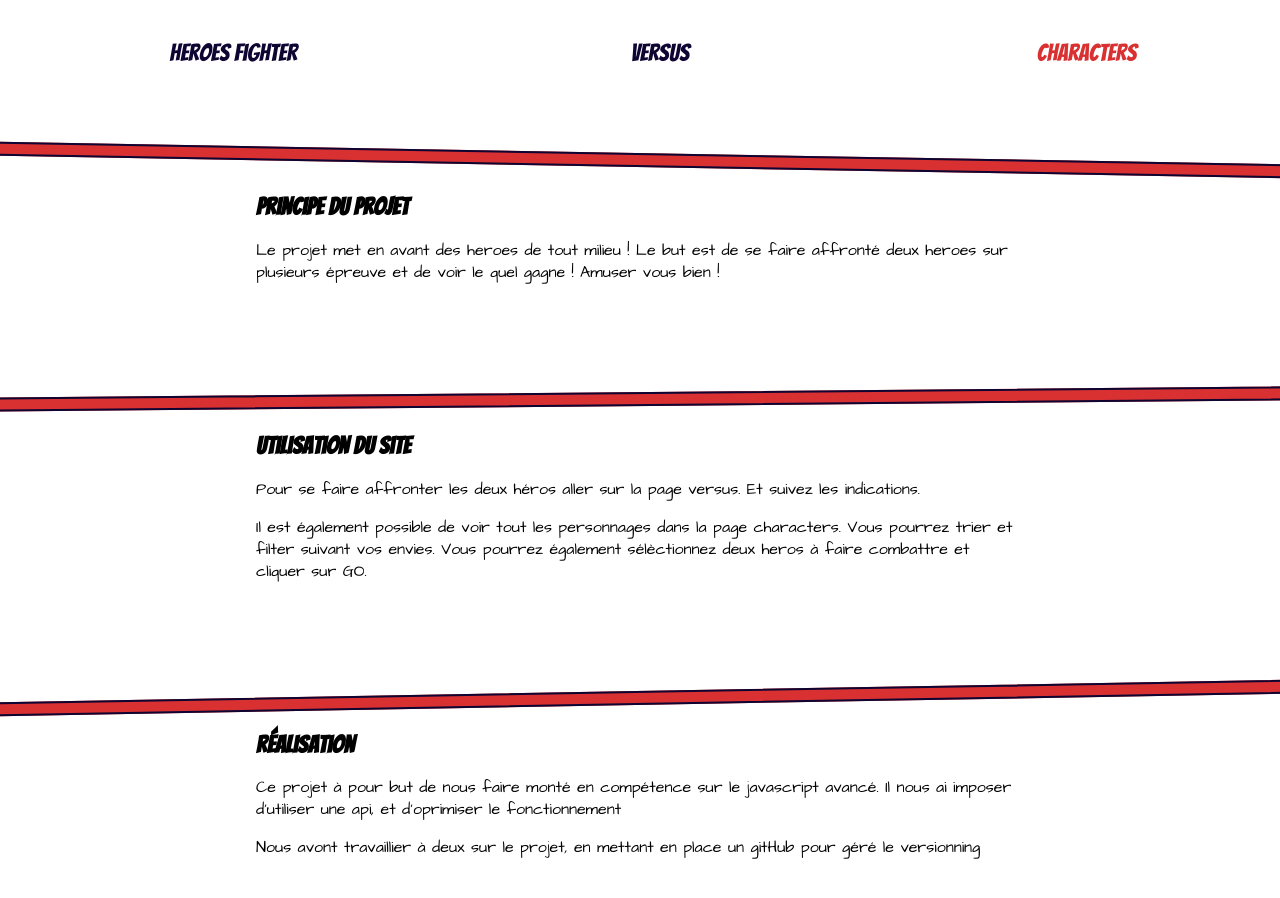
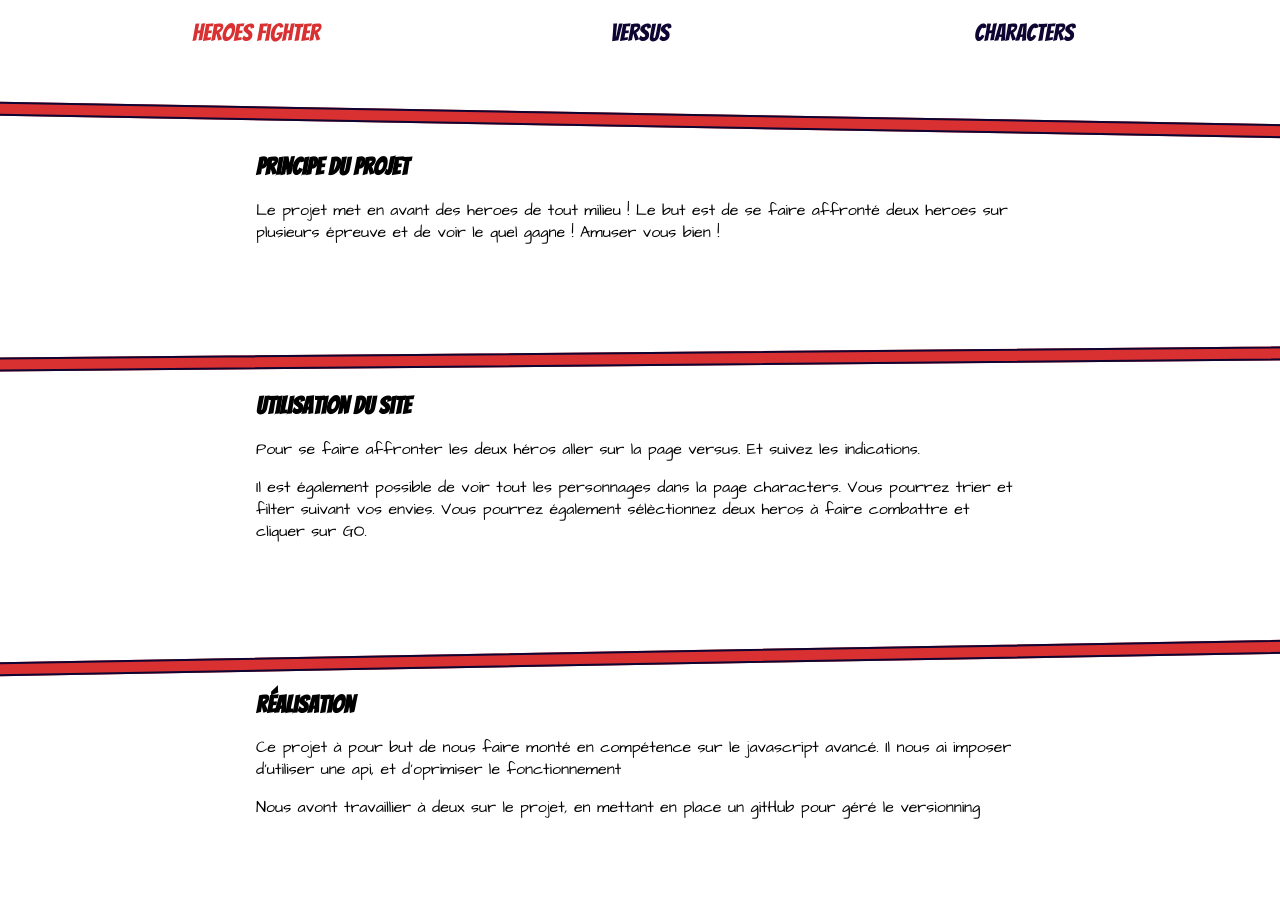
Before and after one commit to MDelmont/heroes_fighter, a website built with webpack: page src/index.html in a window 1280 px wide. Shown: the top 898 px of the page. Built offline with nearby package versions, Linux system fonts and the light colour scheme.

Commit message:
make scss and fixe list select

```diff
--- a/src/assets/js/datas.js
+++ b/src/assets/js/datas.js
@@ -33,6 +33,7 @@ export const takeList = (name) => {
         if (!list.includes(data?.biography?.publisher)) {
           list.push(data?.biography?.publisher);
         }
+        break;
       case "name":
         list.push([data?.id, data?.name]);
         break;
--- a/src/assets/js/nav.js
+++ b/src/assets/js/nav.js
@@ -10,7 +10,7 @@ export const createNavBar = () => {
     const navItem = document.createElement("div");
     navItem.classList.add("title-page");
 
-    if (title === "Characters") navItem.classList.add("active");
+    if (title === "Heroes Fighter") navItem.classList.add("active");
 
     const navLink = document.createElement("a");
     // navLink.href = `#${title.replace(" ", "_")}`;
--- a/src/assets/scss/nav.scss
+++ b/src/assets/scss/nav.scss
@@ -2,15 +2,18 @@ $colorprimary: rgb(14, 5, 50);
 $activeColor: rgb(217, 49, 49);
 
 .navigation {
+  position: relative;
   height: 50px;
-  width: 100%;
+  width: 90vw;
   display: flex;
   justify-content: space-around;
   margin-top: 20px;
-  padding: 20px;
+
+  left: 50%;
+  transform: translateX(-50%);
 
   .title-page {
-    width: 10%;
+    width: 30%;
     text-align: center;
 
     &.active {
--- a/src/assets/scss/table.scss
+++ b/src/assets/scss/table.scss
@@ -62,7 +62,6 @@ table {
     a {
       color: $activeColor;
     }
-
     &:nth-child(2) {
       text-align: center;
     }
```
Also changed, not shown: src/assets/js/heroesTab/main.js (line endings or trailing spaces).
